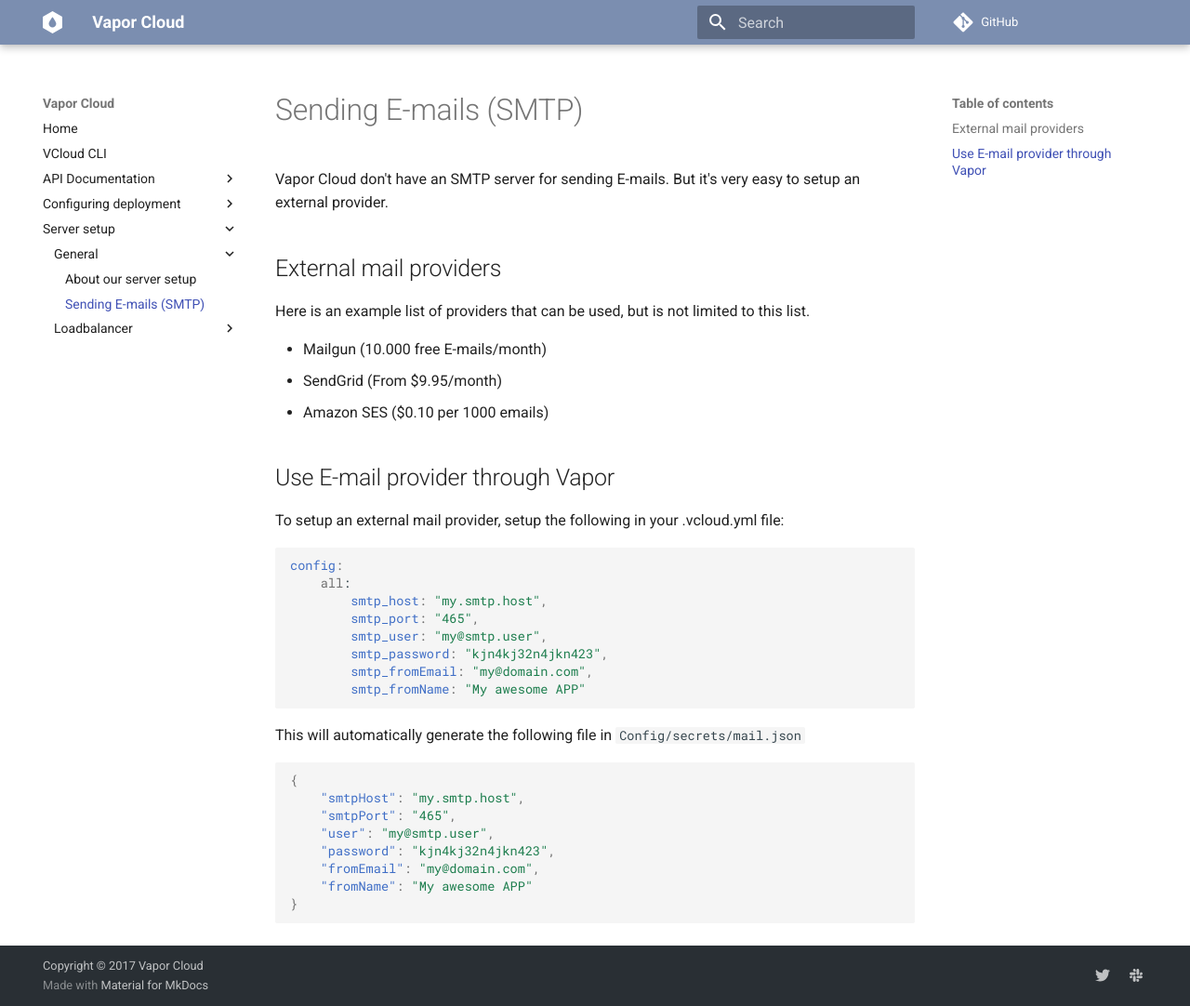
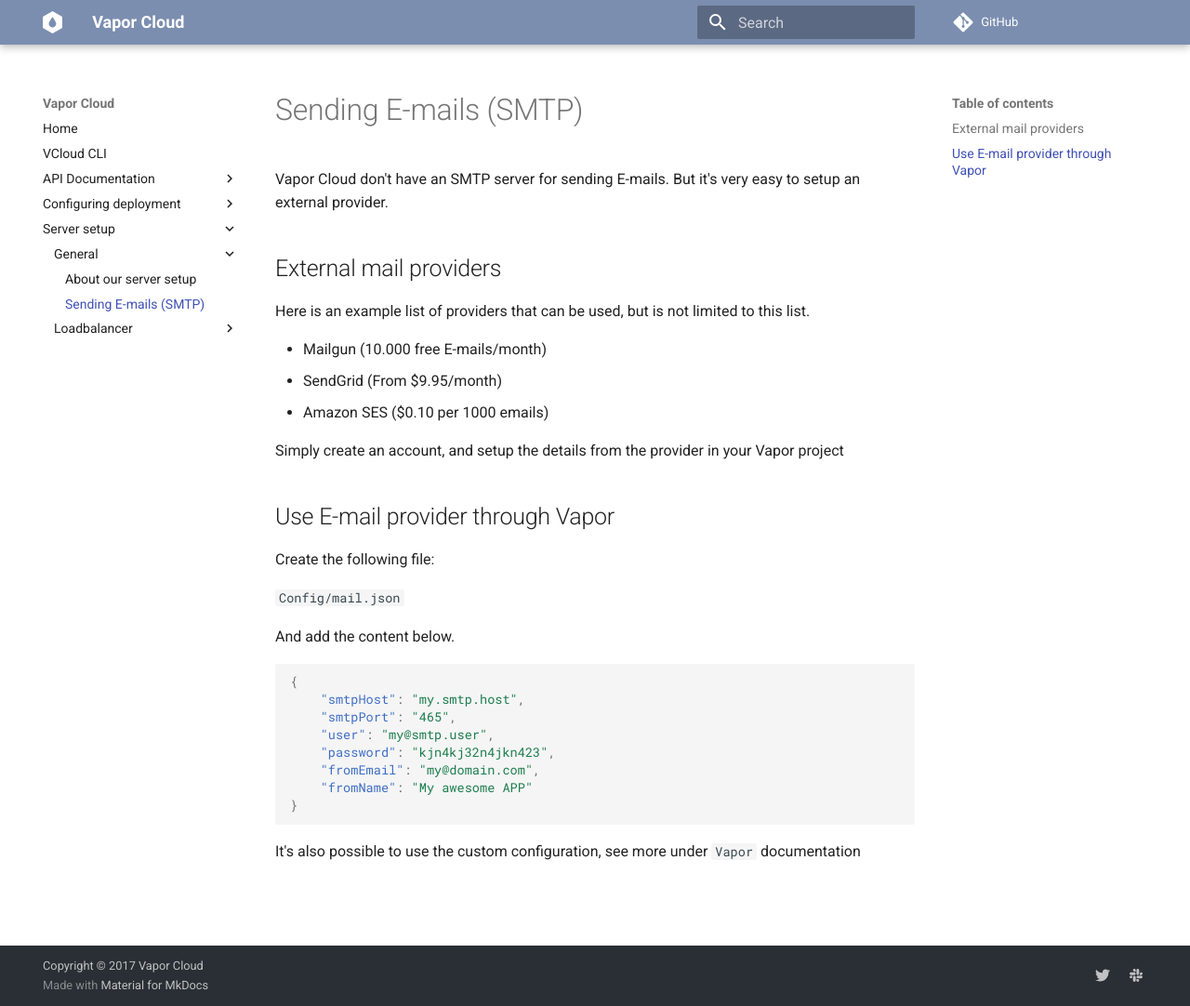
Before and after one commit to qutheory/cloud-documentation, an MkDocs documentation site: the page built from docs/server-setup/general/sending-emails.md, in a window 1280 px wide and 1082 px high. Shown: the whole window at 93% size. Built offline with MkDocs 1.6.1 and Material for MkDocs 9.7.7, drawn with Linux system fonts in a browser that asks for light colours; comment, search, counter and statistics services are not loaded; old or Windows-style settings are respelled for this version of MkDocs.

Commit message:
Adding SMTP documentation

````diff
--- a/docs/server-setup/general/sending-emails.md
+++ b/docs/server-setup/general/sending-emails.md
@@ -12,24 +12,16 @@
 - SendGrid (From $9.95/month)
 - Amazon SES ($0.10 per 1000 emails)
 
+Simply create an account, and setup the details from the provider in
+your Vapor project
+
 ## Use E-mail provider through Vapor
 
-To setup an external mail provider, setup the following in your
-.vcloud.yml file:
+Create the following file:
 
-```
-config:
-    all:
-        smtp_host: "my.smtp.host",
-        smtp_port: "465",
-        smtp_user: "my@smtp.user",
-        smtp_password: "kjn4kj32n4jkn423",
-        smtp_fromEmail: "my@domain.com",
-        smtp_fromName: "My awesome APP"
-```
+`Config/mail.json`
 
-This will automatically generate the following file in
-`Config/secrets/mail.json`
+And add the content below.
 
 ```JSON
 {
@@ -41,3 +33,6 @@
     "fromName": "My awesome APP"
 }
 ```
+
+It's also possible to use the custom configuration, see more under
+`Vapor` documentation
````
